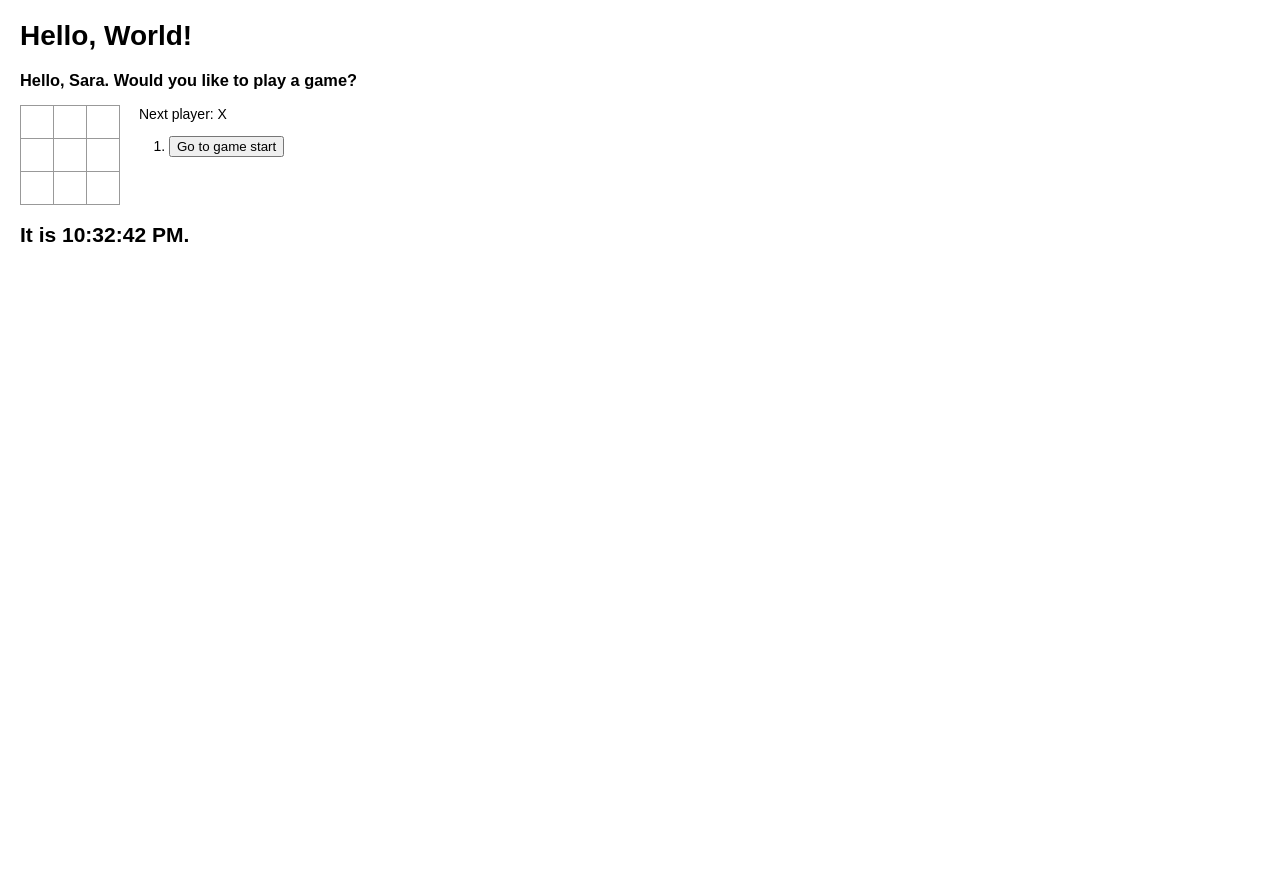
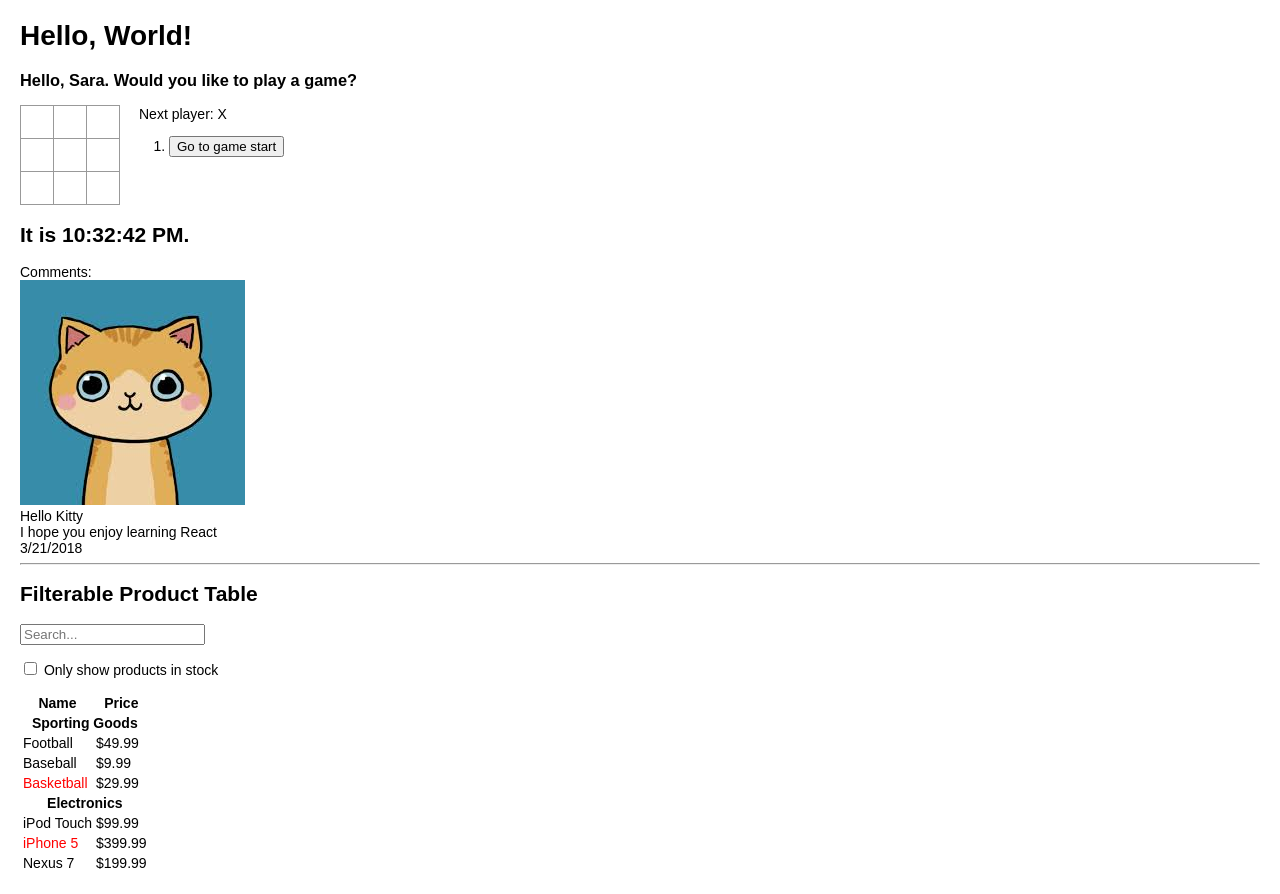
Before and after one commit to alimon808/react-doc-examples, a React (Create React App) app: page / in a window 1280 px wide. Before the commit the page ends 800 px from the top, so only its background shows below. Built offline with nearby package versions, Linux system fonts and the light colour scheme.

Commit message:
add comment and filterable table to app component

```diff
--- a/src/components/App.js
+++ b/src/components/App.js
@@ -3,6 +3,17 @@ import HelloWorld from './hello-world/HelloWorld';
 import TicTacToe from './tic-tac-toe/TicTacToe';
 import Clock from './clock/Clock.js';
 import Welcome from './welcome/Welcome';
+import Comment from './comment/Comment';
+import FilterableProductTable from './filterable-product-table/FilterableProductTable';
+
+const comment = {
+    date: new Date(),
+    text: 'I hope you enjoy learning React',
+    author: {
+        name: 'Hello Kitty',
+        avatarUrl: 'http://localhost:3000/kitty.jpeg'
+    }
+};
 
 export default class App extends React.Component {
     render() {
@@ -12,6 +23,14 @@ export default class App extends React.Component {
                 <Welcome name="Sara" />
                 <TicTacToe />
                 <Clock />
+                Comments:
+                <Comment
+                    date={comment.date}
+                    text={comment.text}
+                    author={comment.author}
+                />
+                <hr />
+                <FilterableProductTable />
             </div>
         );
     }
```
